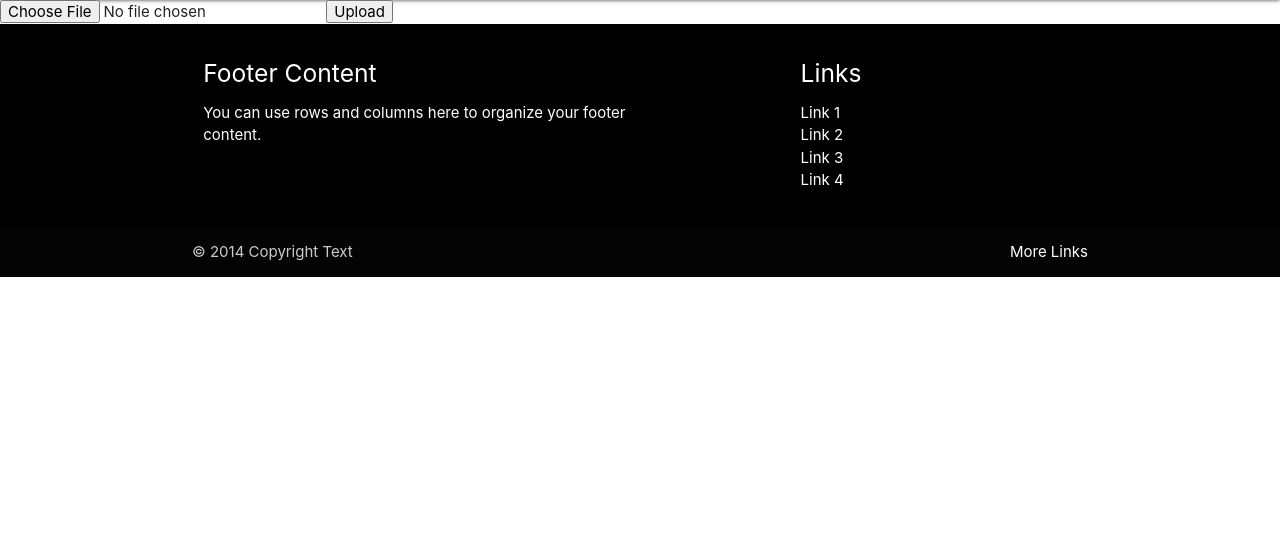
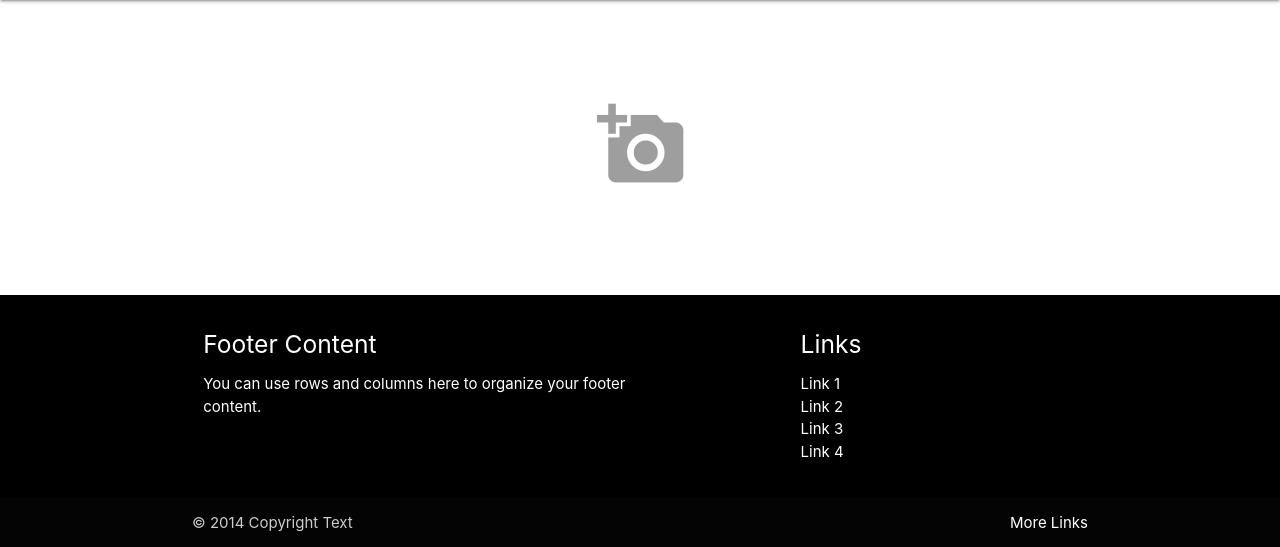
Before and after one commit to adriacabeza/Volvo-Challenge, a Flask app: page /signup in a window 1280 px wide. Shown: the part 64-611 px from the top of the page. Run offline with Flask 2, Linux system fonts and the light colour scheme.

Commit message:
Camera icon beautiful

```diff
--- a/app/static/css/main.css
+++ b/app/static/css/main.css
@@ -1,3 +1,19 @@
+
+form {
+    text-align: center;
+}
+
+#image-input-label {
+    display: inline-block;
+    margin: 100px auto 100px auto;
+}
+
+#image-input {
+    visibility:hidden;
+    width:0;
+    height:0
+}
+
 #volvo-logo {
     height: 50px;
     width: auto;
--- a/app/templates/registration.html
+++ b/app/templates/registration.html
@@ -34,9 +34,10 @@
 
 
   <form action="" method="post" enctype="multipart/form-data">
-    <input type="file" name="image" accept="image/*" capture="user">
-    <input type="submit" value="Upload">
+    <input type="file" id="image-input" name="image" accept="image/*" capture="user">
+    <label id="image-input-label"" for="image-input"><i class="material-icons large">add_a_photo</i></label>
   </form>
+
 <!--
   <input type="file" accept="image/*" capture="user">
   <canvas></canvas>
```
